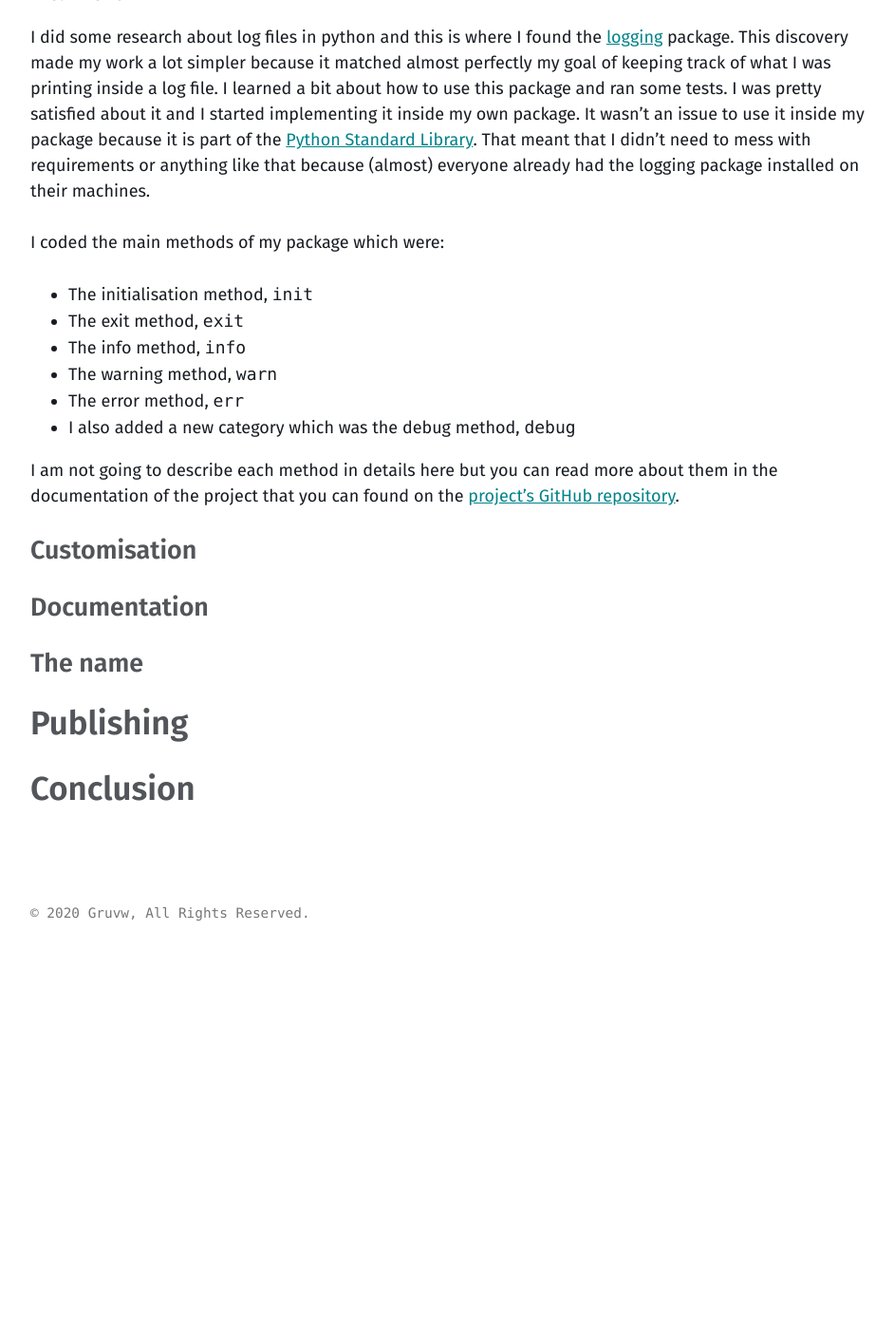
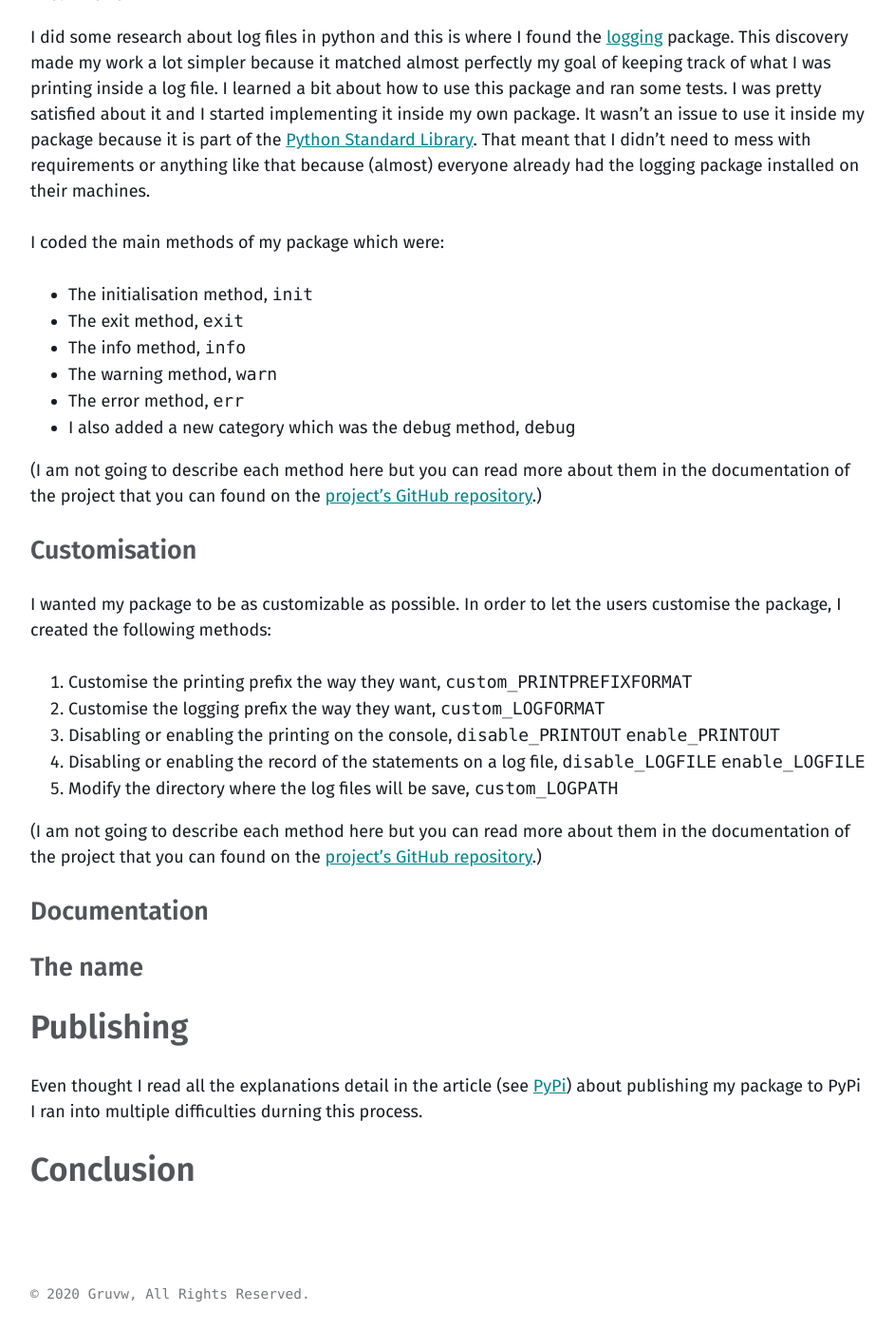
Before and after one commit to gruvw/portfolio, a Jekyll site: the page built from _posts/2020-04-10-creating-a-python-package.md, in a window 1280 px wide and 1400 px high, scrolled down 2864 px. Shown: the whole window at 95% size, without its empty margins (40-982 px from the left). Built offline with Jekyll 4.4.1, drawn with Linux system fonts in a browser that asks for light colours; before the commit the page ends 3863 px from its top, so only the background shows below that.

Commit message:
Updating

```diff
--- a/_posts/2020-04-10-creating-a-python-package.md
+++ b/_posts/2020-04-10-creating-a-python-package.md
@@ -81,9 +81,19 @@ I coded the main methods of my package which were:
 * The error method, `err`
 * I also added a new category which was the debug method, `debug`
 
-I am not going to describe each method in details here but you can read more about them in the documentation of the project that you can found on the [project's GitHub repository](https://github.com/gruvw/printbetter).
+(I am not going to describe each method here but you can read more about them in the documentation of the project that you can found on the [project's GitHub repository](https://github.com/gruvw/printbetter).)
 
 ### Customisation
+
+I wanted my package to be as customizable as possible. In order to let the users customise the package, I created the following methods:
+
+1. Customise the printing prefix the way they want, `custom_PRINTPREFIXFORMAT`
+2. Customise the logging prefix the way they want, `custom_LOGFORMAT`
+3. Disabling or enabling the printing on the console, `disable_PRINTOUT` `enable_PRINTOUT`
+4. Disabling or enabling the record of the statements on a log file, `disable_LOGFILE` `enable_LOGFILE`
+5. Modify the directory where the log files will be save, `custom_LOGPATH`
+
+(I am not going to describe each method here but you can read more about them in the documentation of the project that you can found on the [project's GitHub repository](https://github.com/gruvw/printbetter).)
 
 ### Documentation
 
@@ -91,4 +101,6 @@ I am not going to describe each method in details here but you can read more abo
 
 ## Publishing
 
+Even thought I read all the explanations detail in the article (see [PyPi](#pypi)) about publishing my package to PyPi I ran into multiple difficulties durning this process.
+
 ## Conclusion
```
